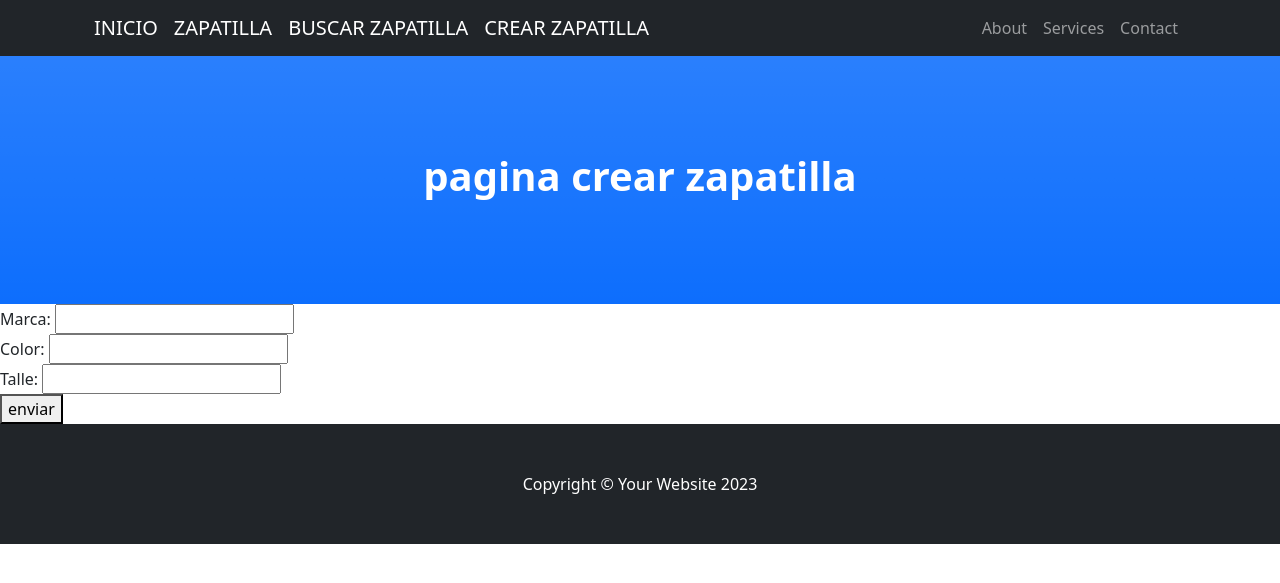
After one commit to germanzambon/zambon_tercer_preentrega, a Django app: page /crear-zapatilla/ in a window 1280 px wide. The commit adds this page. Shown: the top 583 px of the page. Run offline with Django 5.2, Linux system fonts and the light colour scheme; some libraries are stand-ins or nearby versions.

Commit message:
se hizo formularios de creacion y busqueda de zapatillas

```diff
--- /dev/null
+++ b/inicio/forms.py
@@ -0,0 +1,10 @@
+from django import forms
+
+class CrearZapatillaFormulario(forms.Form):
+    marca=forms.CharField(max_length=20)
+    color=forms.CharField(max_length=20)
+    talle=forms.IntegerField()
+
+class BuscarZapatillaFormulario(forms.Form):
+    marca=forms.CharField(max_length=20, required=False)
+    color=forms.CharField(max_length=20, required=False)
--- /dev/null
+++ b/inicio/templates/crear_zapatilla.html
@@ -0,0 +1,13 @@
+{% extends "base.html" %}
+{% load static %}
+{% block title_head %}crear zapatilla{% endblock title_head %}
+{% block titulo %}pagina crear zapatilla{% endblock titulo %}
+{% block main %}
+
+<form action={% url "crear_zapatilla" %} method="POST">
+{% csrf_token %}
+{{form}}
+<button>enviar</button>
+</form>
+
+{% endblock main %}
--- a/inicio/templates/index.html
+++ b/inicio/templates/index.html
@@ -1,4 +1,5 @@
 {% extends "base.html" %}
+{% load static %}
 {% block title_head %}INICIO{% endblock title_head %}
 {% block titulo %}pagina inicio{% endblock titulo %}
 {% block main %}
--- a/inicio/urls.py
+++ b/inicio/urls.py
@@ -1,7 +1,9 @@
 from django.urls import path
-from inicio.views import inicio, zapatilla
+from inicio.views import inicio, zapatilla, buscar_zapatilla, crear_zapatilla
 
 urlpatterns = [
      path("", inicio, name="inicio"),
      path("zapatilla/", zapatilla, name="zapatilla"),
+     path("buscar-zapatilla/", buscar_zapatilla, name="buscar_zapatilla"),
+     path("crear-zapatilla/", crear_zapatilla, name="crear_zapatilla"),
 ]
--- a/inicio/views.py
+++ b/inicio/views.py
@@ -1,11 +1,39 @@
 from django.http import HttpResponse
 from django.template import Template, context, loader
 from datetime import datetime
-from django.shortcuts import render
+from django.shortcuts import render, redirect
 from inicio.models import zapatillas
+from inicio.forms import CrearZapatillaFormulario, BuscarZapatillaFormulario
+
 
 def inicio (request):
      return render (request, "index.html")
 
 def zapatilla (request):
     return render (request, "zapatilla.html")
+
+def crear_zapatilla (request):
+
+     formulario=CrearZapatillaFormulario()
+
+     if request.method == "POST":
+
+        formulario=CrearZapatillaFormulario(request.POST)
+        if formulario.is_valid():
+             data=formulario.cleaned_data
+             zapatilla=zapatillas(marca=data.get("marca"), color=data.get("color"), talle=data.get("talle"))
+             zapatilla.save()
+             return redirect("buscar_zapatilla")
+
+     return render(request,"crear_zapatilla.html",{"form":formulario})
+
+
+def buscar_zapatilla (request):
+     formulario= BuscarZapatillaFormulario(request.GET)
+     if formulario.is_valid():
+        marca= formulario.cleaned_data.get("marca")
+        color= formulario.cleaned_data.get("color")
+        Zapatillas=zapatillas.objects.filter(marca__icontains=marca, color__icontains=color,)
+     else:
+          Zapatillas=zapatillas.objects.all()
+     return render (request, "buscar_zapatilla.html",{"Zapatillas":Zapatillas, "form":formulario})
--- a/templates/base.html
+++ b/templates/base.html
@@ -19,6 +19,8 @@
             <div class="container px-4">
                 <a class="navbar-brand" href={% url "inicio" %}>INICIO</a>
                 <a class="navbar-brand" href={% url "zapatilla" %}>ZAPATILLA</a>
+                <a class="navbar-brand" href={% url "buscar_zapatilla" %}>BUSCAR ZAPATILLA</a>
+                <a class="navbar-brand" href={% url "crear_zapatilla" %}>CREAR ZAPATILLA</a>
                 <button class="navbar-toggler" type="button" data-bs-toggle="collapse" data-bs-target="#navbarResponsive" aria-controls="navbarResponsive" aria-expanded="false" aria-label="Toggle navigation"><span class="navbar-toggler-icon"></span></button>
                 <div class="collapse navbar-collapse" id="navbarResponsive">
                     <ul class="navbar-nav ms-auto">
```
Also changed, not shown: inicio/templates/buscar_zapatilla.html (added, +21 -0 lines).
